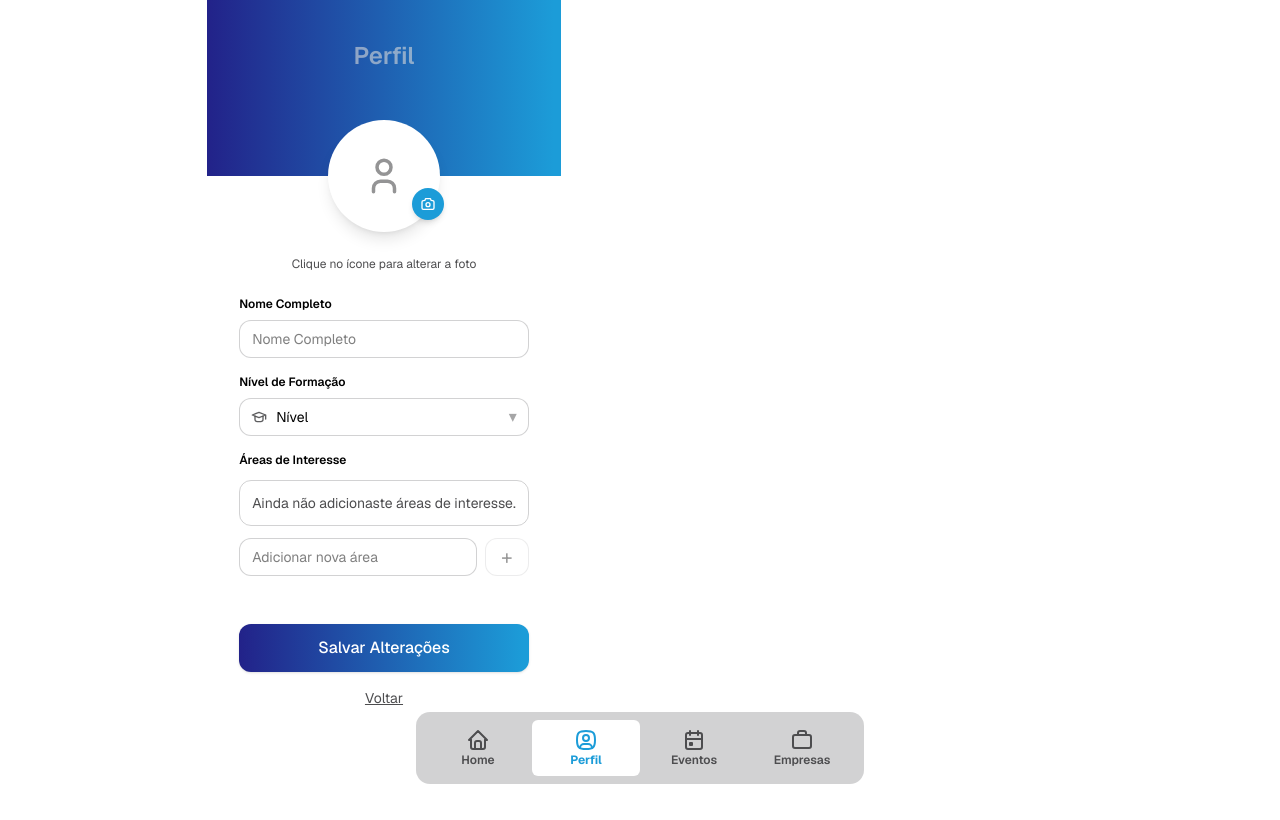
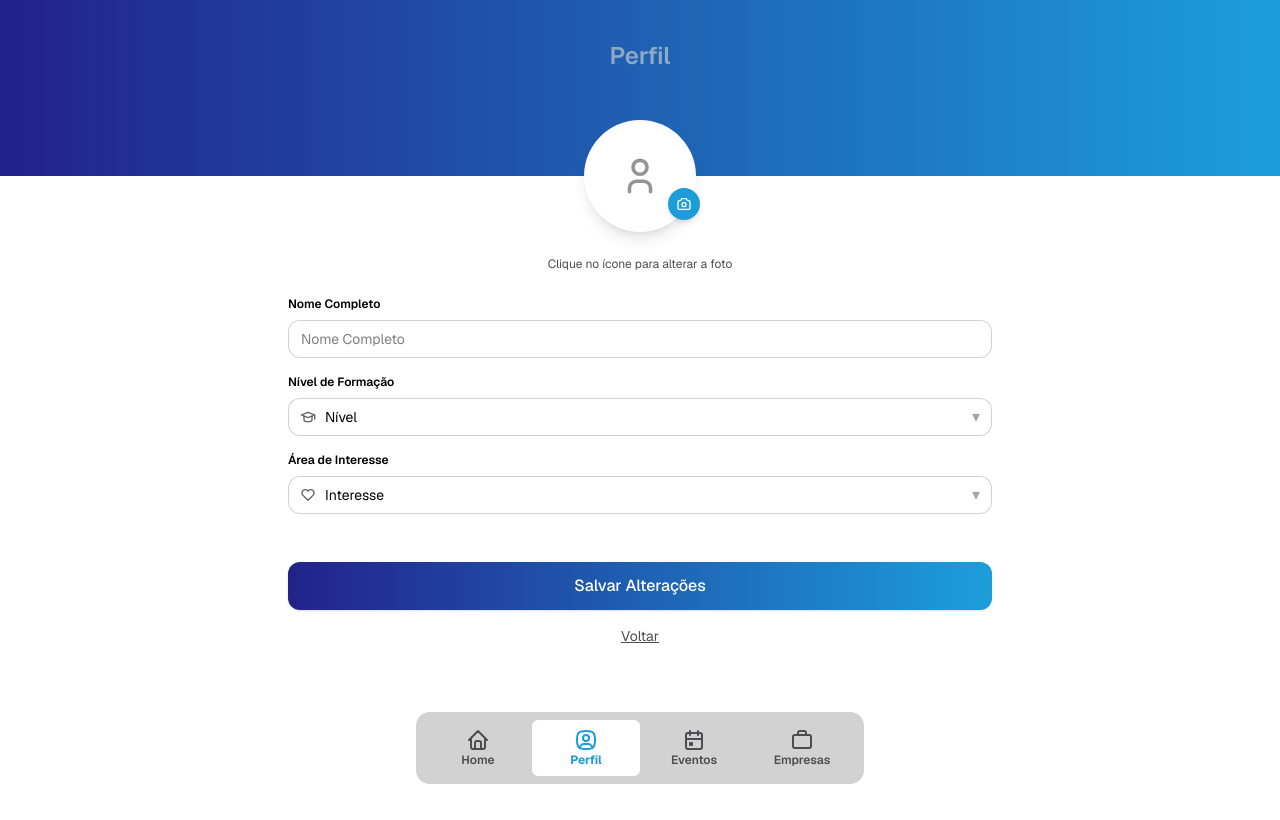
Before and after one commit to in-nova-je/p-atec, a Next.js app in the folder frontend/: page /profile/edit in a window 1280 px wide. Built offline with nearby package versions, Linux system fonts and the light colour scheme.

Commit message:
feat: misc

```diff
--- a/frontend/app/profile/edit/page.tsx
+++ b/frontend/app/profile/edit/page.tsx
@@ -2,16 +2,26 @@
 
 import { useMemo, useState } from "react";
 import Link from "next/link";
-import { IconSchool, IconChevronDown } from "@tabler/icons-react";import Button from "@/components/Button";
+import { IconSchool, IconChevronDown, IconHeart } from "@tabler/icons-react";
+import Button from "@/components/Button";
 import AvatarBase from "@/components/profile/AvatarBase";
 import AvatarAction from "@/components/profile/AvatarAction";
 import { useRouter } from "next/navigation";
 
 const LEVELS = [3, 4];
+const INTERESTS = [
+  "Inteligência Artificial",
+  "Desenvolvimento Web",
+  "Ciência de Dados",
+  "Segurança Informática",
+  "Redes de Computadores",
+  "Sistemas Operativos",
+];
 
 export default function EditProfile() {
   const [name, setName] = useState("");
   const [level, setLevel] = useState<number | "">("");
+  const [interest, setInterest] = useState("");
   const [tags, setTags] = useState<string[]>([]);
   const [newTag, setNewTag] = useState("");
   const [avatarSrc, setAvatarSrc] = useState<string | null>(null);
@@ -42,7 +52,7 @@ export default function EditProfile() {
   }
 
   return (
-    <main className="min-h-dvh bg-background pb-28 font-sans">
+    <main className="min-h-dvh w-full bg-background pb-28 font-sans">
       <header className="h-44 w-full bg-[linear-gradient(90deg,#222289_0%,#1C9CD8_98%)]">
         <div className="mx-auto max-w-3xl px-6 pt-10 text-center">
           <h1 className="text-2xl font-semibold text-[#D9D9D9]/60">Perfil</h1>
@@ -55,10 +65,7 @@ export default function EditProfile() {
           <div className="relative">
             <AvatarBase src={avatarSrc} />
 
-            <AvatarAction
-              variant="camera"
-              onFileSelected={setPreview}
-            />
+            <AvatarAction variant="camera" onFileSelected={setPreview} />
           </div>
 
           <p className="mt-6 text-xs text-secondary">
@@ -88,7 +95,11 @@ export default function EditProfile() {
                 <IconSchool className="pointer-events-none absolute left-3 top-1/2 -translate-y-1/2 h-4 w-4 text-secondary/90" />
                 <select
                   value={level}
-                  onChange={(e) => setLevel(e.target.value === "" ? "" : Number(e.target.value))}
+                  onChange={(e) =>
+                    setLevel(
+                      e.target.value === "" ? "" : Number(e.target.value),
+                    )
+                  }
                   className="w-full appearance-none rounded-xl border border-secondary/25 bg-white
                             px-3 py-2 pl-9 pr-9 text-sm font-normal
                             focus:outline-none focus:ring-2 focus:ring-primary"
@@ -112,49 +123,31 @@ export default function EditProfile() {
             {/* Áreas de interesse */}
             <div>
               <label className="block text-xs font-semibold text-foreground">
-                Áreas de Interesse
+                Área de Interesse
               </label>
 
-              <div className="mt-3 rounded-xl border border-secondary/25 p-3">
-                {tags.length === 0 ? (
-                  <p className="text-sm text-secondary">
-                    Ainda não adicionaste áreas de interesse.
-                  </p>
-                ) : (
-                  <div className="flex flex-wrap gap-2">
-                    {tags.map((t) => (
-                      <button
-                        key={t}
-                        type="button"
-                        onClick={() => removeTag(t)}
-                        className="rounded-xl px-3 py-2 text-xs font-medium bg-[rgba(224,231,255,0.20)] text-[#222289] border border-transparent hover:border-secondary/25 transition"
-                        aria-label={`Remover ${t}`}
-                      >
-                        {t} <span className="ml-1 opacity-60">×</span>
-                      </button>
-                    ))}
-                  </div>
-                )}
-              </div>
+              <div className="mt-2 relative">
+                <IconHeart className="pointer-events-none absolute left-3 top-1/2 -translate-y-1/2 h-4 w-4 text-secondary/90" />
+                <select
+                  value={interest}
+                  onChange={(e) => setInterest(e.target.value)}
+                  className="w-full appearance-none rounded-xl border border-secondary/25 bg-white
+                            px-3 py-2 pl-9 pr-9 text-sm font-normal
+                            focus:outline-none focus:ring-2 focus:ring-primary"
+                >
+                  <option value="" disabled>
+                    Interesse
+                  </option>
 
-              <div className="mt-3 flex gap-2">
-                <input
-                  value={newTag}
-                  onChange={(e) => setNewTag(e.target.value)}
-                  className="flex-1 rounded-xl border border-secondary/25 px-3 py-2 text-sm bg-white
-                             focus:outline-none focus:ring-2 focus:ring-primary"
-                  placeholder="Adicionar nova área"
-                />
-                <button
-                  type="button"
-                  onClick={addTag}
-                  disabled={!canAdd}
-                  className="w-11 rounded-xl border border-secondary/25 bg-white text-xl
-                             hover:bg-secondary/5 disabled:opacity-40 disabled:cursor-not-allowed"
-                  aria-label="Adicionar"
-                >
-                  +
-                </button>
+                  {INTERESTS.map((interest) => (
+                    <option key={interest} value={interest}>
+                      {interest}
+                    </option>
+                  ))}
+                </select>
+                <span className="pointer-events-none absolute right-3 top-1/2 -translate-y-1/2 text-secondary/50">
+                  ▾
+                </span>
               </div>
             </div>
 
--- a/frontend/components/AppChrome.tsx
+++ b/frontend/components/AppChrome.tsx
@@ -15,9 +15,7 @@ export default function AppChrome({ children }: { children: React.ReactNode }) {
       <Prompt />
       {!hideLogo && <Logo />}
 
-      <div className="flex justify-center max-w-3xl w-full h-full">
-        {children}
-      </div>
+      <div className="flex justify-center w-full h-full">{children}</div>
 
       <Navbar />
     </>
--- a/frontend/components/Logo.tsx
+++ b/frontend/components/Logo.tsx
@@ -2,7 +2,7 @@ import Image from "next/image";
 export default function Logo() {
   return (
     <a
-      className="w-full flex justify-center p-3 absolute top-0"
+      className="w-full flex justify-center p-3 sticky"
       href="https://www.atec.pt/"
     >
       <Image src={"/atec_logo.png"} width={40} height={40} alt="logo" />
```
